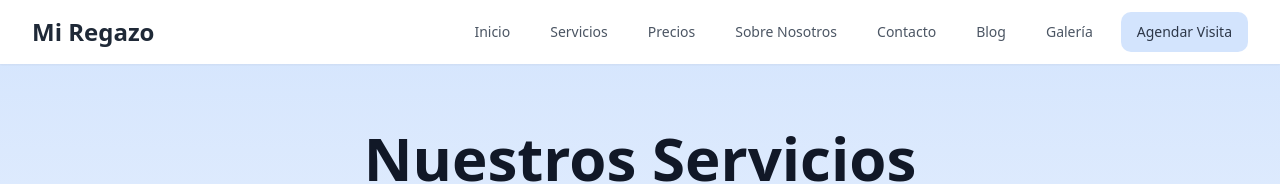
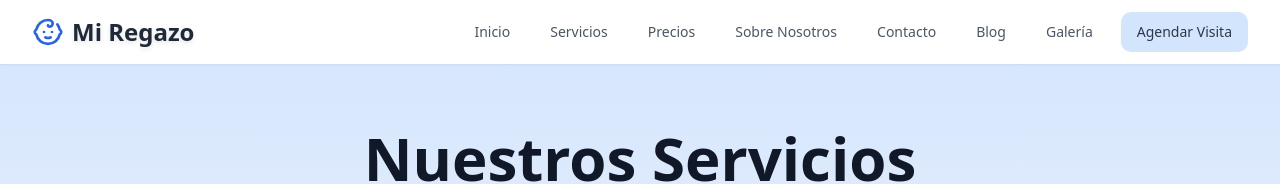
Before and after one commit to chefbusiness/happy-children-haven, a React (Vite) app: page /servicios in a window 1280 px wide. Shown: the top 184 px of the page. Built offline with nearby package versions, Linux system fonts and the light colour scheme.

Commit message:
Update header logo design
Added a shadow effect to the "Mi Regazo" text in the header and included an icon similar to the one used for the "Cuidado Infantil" service.
[skip gpt_engineer]

```diff
--- a/src/components/Navigation.tsx
+++ b/src/components/Navigation.tsx
@@ -1,5 +1,5 @@
 import { useState } from "react";
-import { Menu, X } from "lucide-react";
+import { Menu, X, Baby } from "lucide-react";
 import { Button } from "@/components/ui/button";
 
 const Navigation = () => {
@@ -19,8 +19,11 @@ const Navigation = () => {
     <nav className="bg-white shadow-sm fixed w-full z-50">
       <div className="max-w-7xl mx-auto px-4 sm:px-6 lg:px-8">
         <div className="flex justify-between h-16">
-          <div className="flex-shrink-0 flex items-center">
-            <span className="text-2xl font-bold text-gray-800">Mi Regazo</span>
+          <div className="flex-shrink-0 flex items-center gap-2">
+            <Baby className="h-8 w-8 text-blue-600" />
+            <span className="text-2xl font-bold text-gray-800 drop-shadow-[0_2px_2px_rgba(0,0,0,0.1)] hover:drop-shadow-[0_4px_4px_rgba(0,0,0,0.1)] transition-all duration-300">
+              Mi Regazo
+            </span>
           </div>
 
           {/* Desktop menu */}
```
